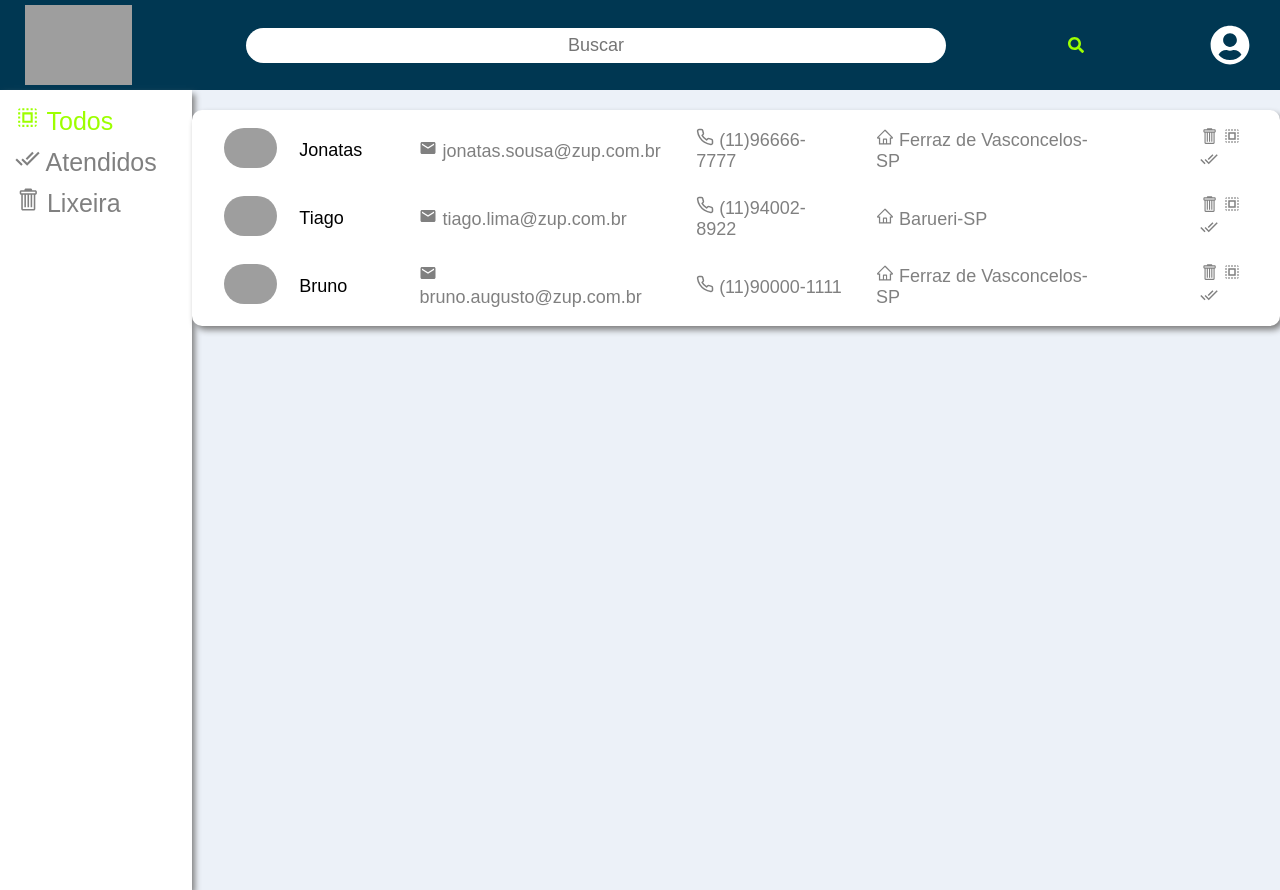
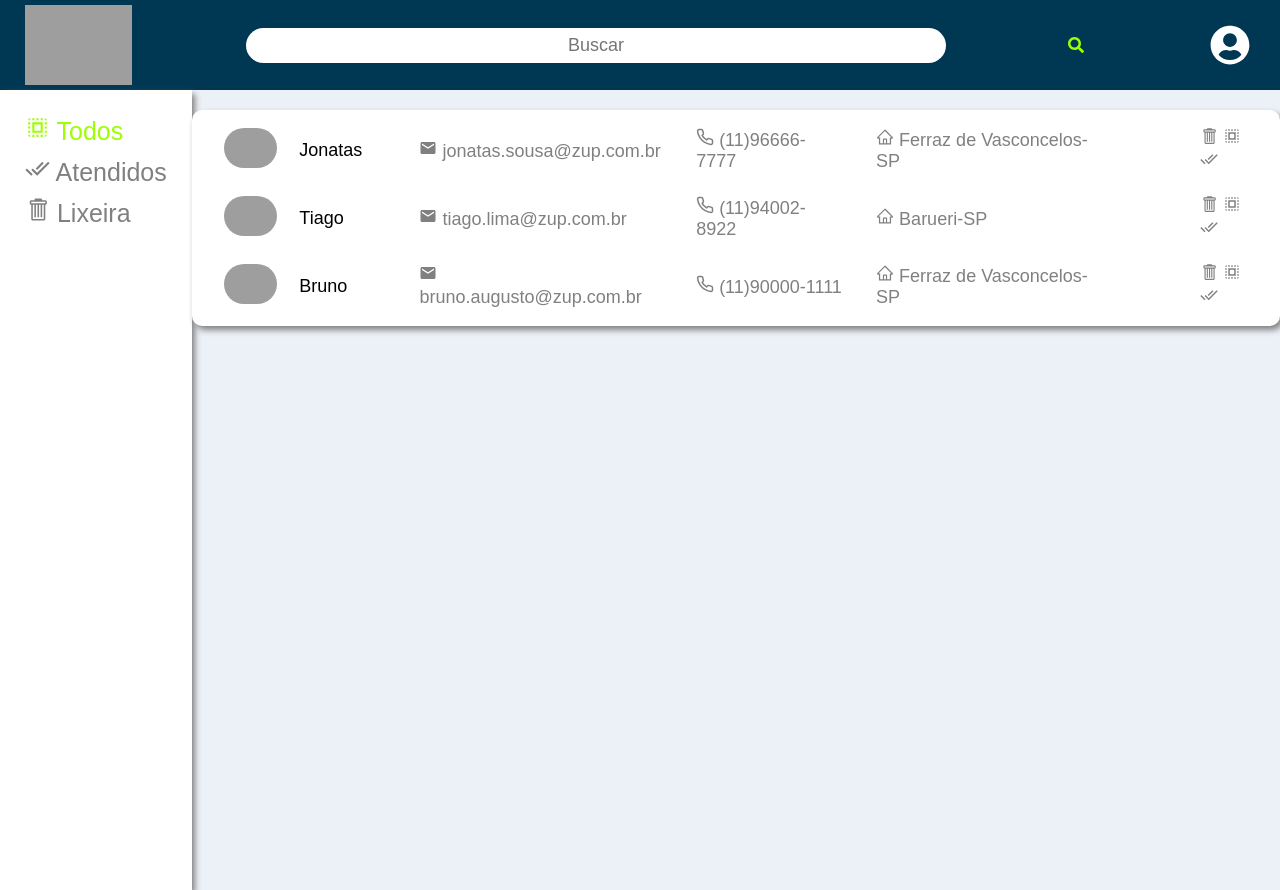
Before and after one commit to JonatasSousaZup/ProvaFront, a React (Create React App) app: page / in a window 1280 px wide. Built offline with nearby package versions, Linux system fonts and the light colour scheme; grey boxes are pictures that could not be loaded.

Commit message:
arrumar estilizacao do menu

```diff
--- a/src/Components/Menu/styles.js
+++ b/src/Components/Menu/styles.js
@@ -6,13 +6,9 @@ export const Container = styled.div`
     height: 100vh;
     display: flex;
     flex-direction: column;
-    padding: 0 10px;
-    padding-top: 10px;
+    padding: 20px;
     box-shadow: 3px 4px 6px gray;
-
     font-size: 25px;
-    padding: 10px;
-
 `;
 export const Linha = styled(Link)`
     text-decoration: none;
```
